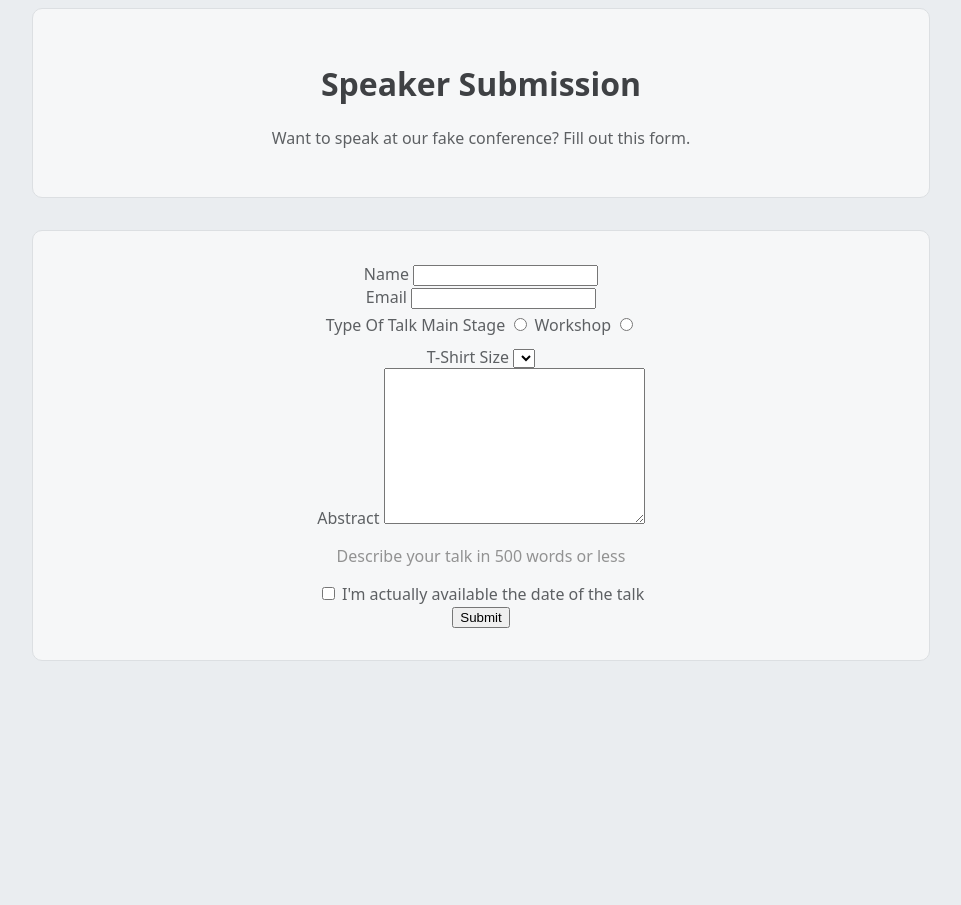
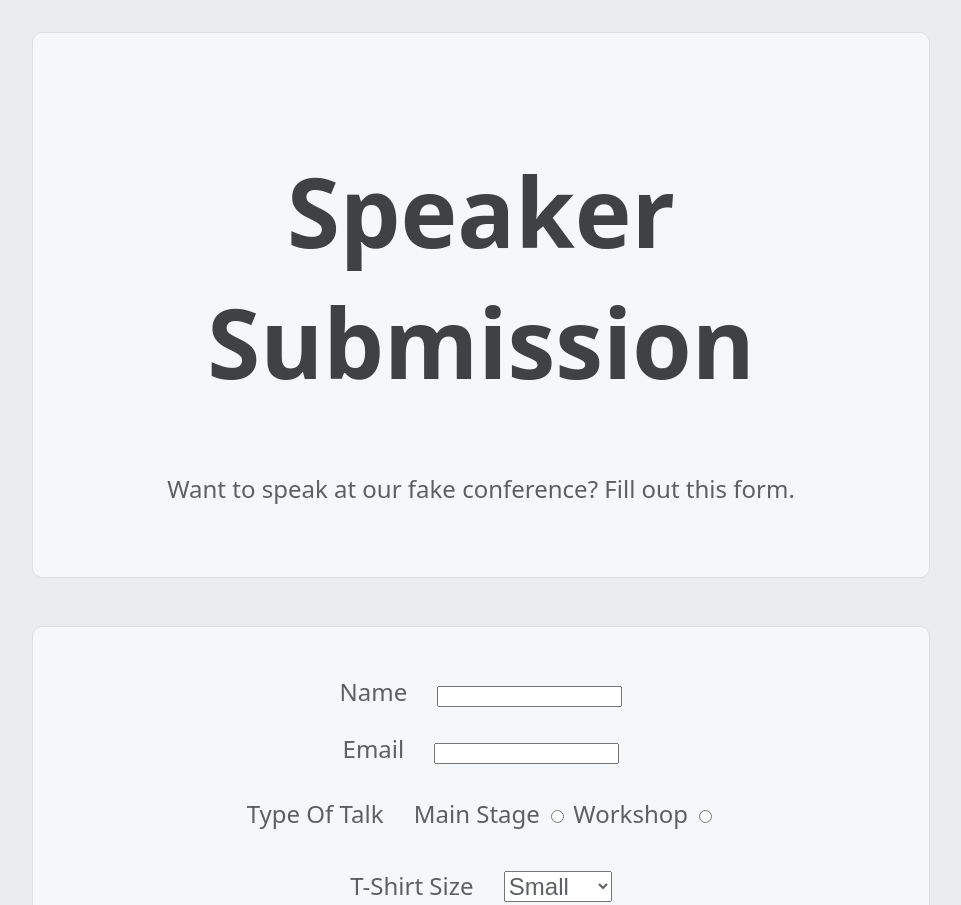
Before and after one commit to LukaTsanavaBTU/forms-practice, a plain HTML site: page index.html in a window 1280 px wide. Shown: the top 905 px of the page, without its empty margins (159-1120 px from the left). Before the commit the page ends 800 px from the top, so only its background shows below. Drawn offline with Linux system fonts and the light colour scheme.

Commit message:
Finish first complete version

```diff
--- a/index.html
+++ b/index.html
@@ -14,39 +14,39 @@
     <main>
         <form action="">
             <div>
-                <label for="">Name</label>
-                <input type="text">
+                <label for="name">Name</label>
+                <input type="text" id="name" name="name">
             </div>
             <div>
-                <label for="">Email</label>
-                <input type="text">
+                <label for="email">Email</label>
+                <input type="email" id="email" name="email">
             </div>
             <div>
                 <fieldset>
                     <legend>Type of Talk</legend>
                     <span></span>
-                    <label for="">Main Stage</label>
-                    <input type="radio" name="" id="">
-                    <label for="">Workshop</label>
-                    <input type="radio" name="" id="">
+                    <label for="main-stage">Main Stage</label>
+                    <input type="radio" name="talk-type" id="main-stage" value="main-stage">
+                    <label for="workshop">Workshop</label>
+                    <input type="radio" name="talk-type" id="workshop" value="workshop">
                 </fieldset>
             </div>
             <div>
-                <label for="">T-Shirt Size</label>
-                <select name="" id="">
-                    <option value=""></option>
-                    <option value=""></option>
-                    <option value=""></option>
+                <label for="shirt-size">T-Shirt Size</label>
+                <select name="shirt-size" id="shirt-size">
+                    <option value="s">Small</option>
+                    <option value="m">Medium</option>
+                    <option value="l">Large</option>
                 </select>
             </div>
             <div>
-                <label for="">Abstract</label>
-                <textarea name="" id="" cols="30" rows="10"></textarea>
+                <label for="abstract">Abstract</label>
+                <textarea name="abstract" id="abstract" cols="30" rows="10"></textarea>
                 <p>Describe your talk in 500 words or less</p>
             </div>
             <div>
-                <input type="checkbox" name="" id="">
-                <label for="">I'm actually available the date of the talk</label>
+                <input type="checkbox" name="available" id="abailable">
+                <label for="abailable">I'm actually available the date of the talk</label>
             </div>
             <div>
                 <button>Submit</button>
--- a/styles/styles.css
+++ b/styles/styles.css
@@ -8,6 +8,8 @@
     --text-light: #929292;
     font-family: system-ui, -apple-system, BlinkMacSystemFont, 'Segoe UI', Roboto, Oxygen, Ubuntu, Cantarell, 'Open Sans', 'Helvetica Neue', sans-serif;
     color: var(--text-main);
+    font-size: 1.5rem;
+    margin: 1rem 0px;
 }
 
 body {
@@ -30,6 +32,7 @@ header + main {
 
 h1 {
     color: var(--header-color);
+    font-size: 4rem;
 }
 
 textarea + p {
@@ -41,6 +44,7 @@ fieldset {
     & > span::after {
         content: 'Type Of Talk';
         color: var(--text-main);
+        margin-right: 1rem;
     }
 }
 
@@ -48,3 +52,35 @@ legend {
     position: absolute;
     color: transparent;
 }
+
+button {
+    color: white;
+    background-color: #5995da;
+    border: 1px solid #90b7e4;
+    border-radius: 5px;
+    font-size: 1.5rem;
+    padding: 0.5rem 1rem;
+    font-weight: 700;
+    margin-top: 1rem;
+}
+
+input[type="text"], input[type="email"] {
+    max-width: 10rem;
+}
+
+div > label {
+    margin-right: 1rem;
+}
+
+select {
+    font-size: 1rem;
+    color: var(--text-main);
+}
+
+div + div {
+    margin-top: 1rem;
+}
+
+textarea {
+    vertical-align: top;
+}
```
